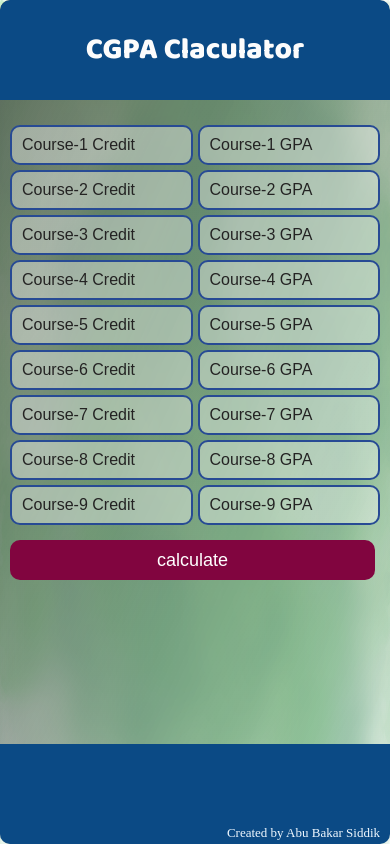
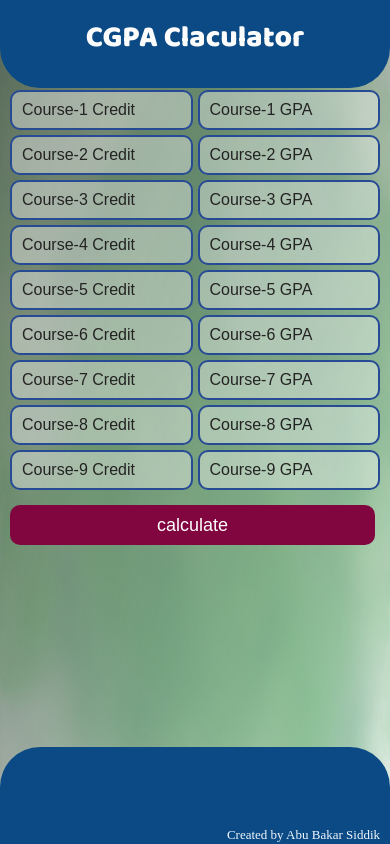
Before and after one commit to Bakar31/SGPA-Calculator, a Flask app: page / in a window 390 px wide. Run offline with Flask 2, Linux system fonts and the light colour scheme.

Commit message:
Fixed bugs

```diff
--- a/templates/index.html
+++ b/templates/index.html
@@ -145,10 +145,17 @@
     }
     @media only screen and (max-width:420px)
     {
+        .name{
+            border-radius: 0px 0px 40px 40px;
+        }
         .login{
             position: relative;
             height: 100%;
             width: 100%;
+            display:grid;
+            grid-template-columns: 1fr;
+            grid-template-rows: 80px auto 110px;
+            border-radius: 0px;
         }
         form{
             display: grid;
@@ -159,6 +166,8 @@
             padding-left: 10px;
             padding-right: 10px;
             grid-gap: 5px;
+            height:100%;
+
         }
         input{
             height: 40px;
@@ -167,8 +176,10 @@
 
         }
         .result{
-            position: absolute;
+            position: relative;
             bottom:0;
+            height: 90%;
+            border-radius: 40px 40px 0px 0px;
         }
         button{
             width: 200%;
```
